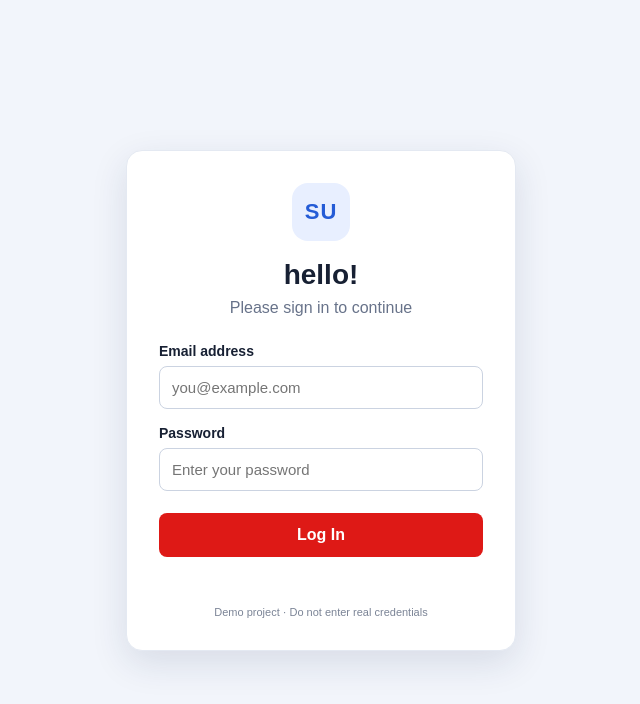
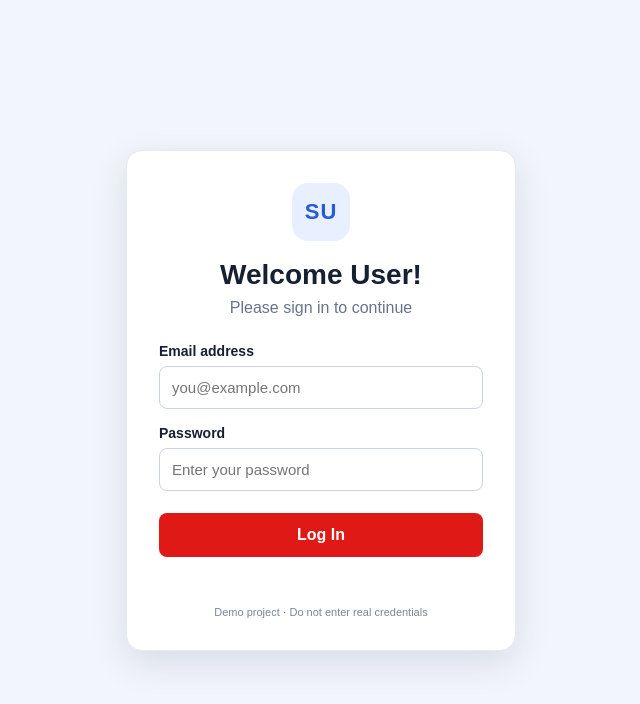
Before and after one commit to mahekdasgupta/LoginPageProject, a plain HTML site: page index.html in a window 1280 px wide. Shown: the whole page, without its empty margins (319-959 px from the left). Drawn offline with Linux system fonts and the light colour scheme.

Commit message:
Update heading in feature branch

```diff
--- a/index.html
+++ b/index.html
@@ -9,7 +9,7 @@
 <body>
   <main class="login-card">
     <div class="logo" aria-label="Login project logo">SU</div>
-    <h1>hello!</h1>
+    <h1>Welcome User!</h1>
     <p class="subtitle">Please sign in to continue</p>
     <form id="loginForm">
       <label for="email">Email address</label>
```
